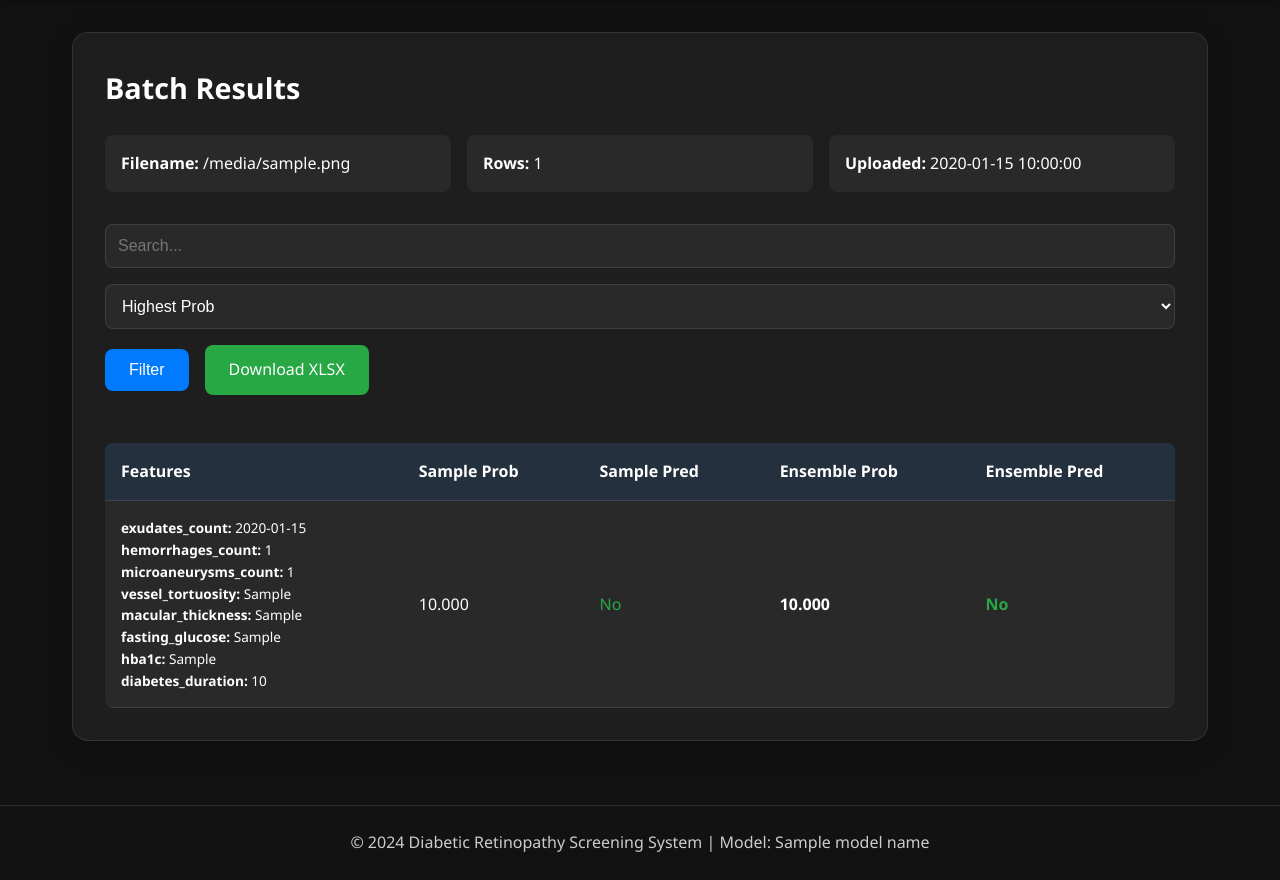
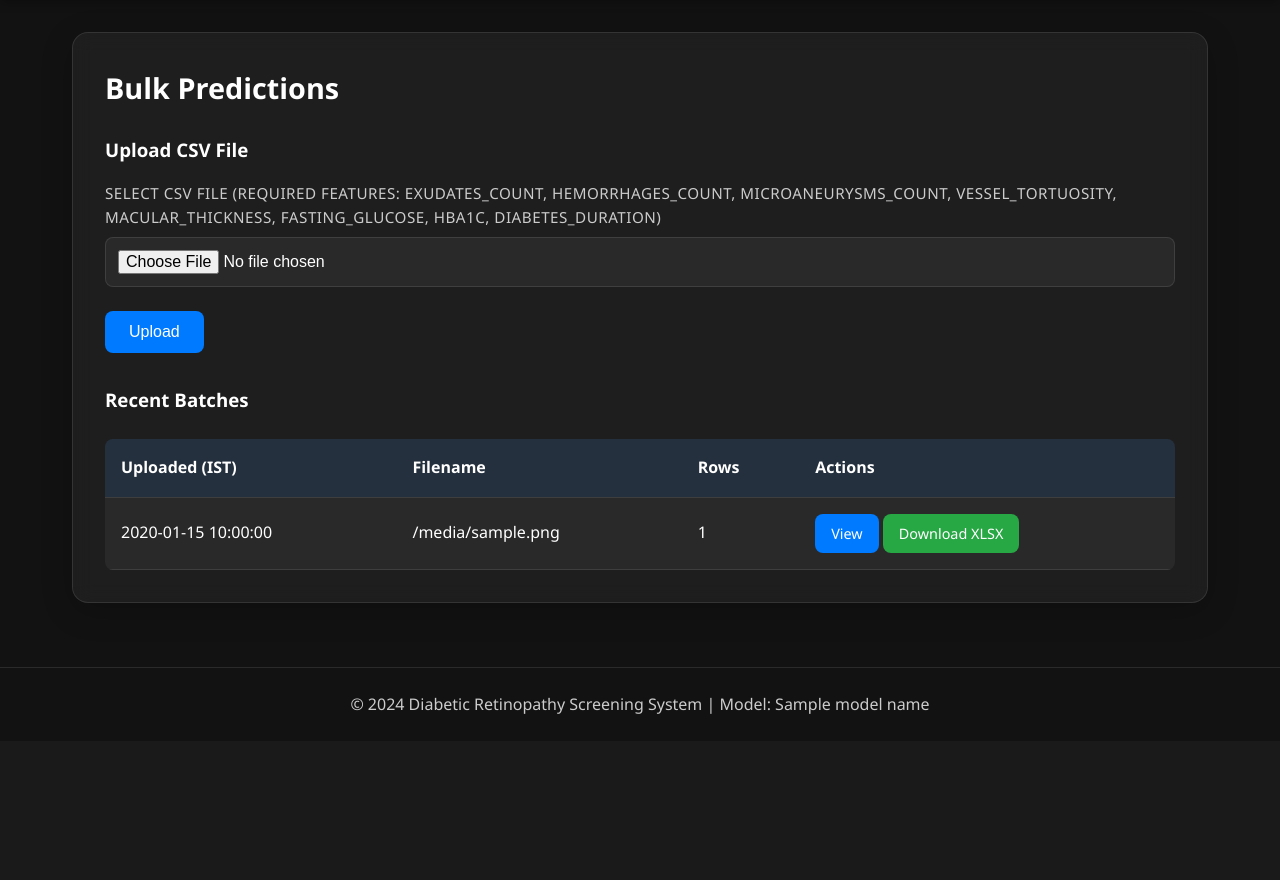
Before and after one commit to PurnaTummala04/Diabetic-retinopathy-detection-app, a Flask app: template templates/doctor_bulk.html in a window 1280 px wide. Shown: the part 75-955 px from the top of the page. After the commit the page ends 789 px from the top, so only its background shows below. Run offline with Flask 3, Linux system fonts and the light colour scheme; the template is opened without the code that fills it: most values are stand-ins (such as "Sample title", 1, 10 or a date in 2020).

Commit message:
Refactor doctor_bulk.html for better batch handling
Updated the doctor_bulk.html template to improve the upload section and display recent batches more clearly.

```diff
--- a/templates/doctor_bulk.html
+++ b/templates/doctor_bulk.html
@@ -2,14 +2,13 @@
 
 {% block content %}
 <div class="card">
-    {% if not batch %}
     <h2>Bulk Predictions</h2>
 
     <div style="margin-bottom: 2rem;">
         <h3 style="margin-bottom: 1rem;">Upload CSV File</h3>
         <form method="POST" action="/doctor/bulk/upload" enctype="multipart/form-data">
             <div class="form-group">
-                    <label for="file">Select CSV File</label>
+                <label for="file">Select CSV File (Required features: exudates_count, hemorrhages_count, microaneurysms_count, vessel_tortuosity, macular_thickness, fasting_glucose, hba1c, diabetes_duration)</label>
                 <input type="file" id="file" name="file" accept=".csv" required>
             </div>
             <button type="submit" class="btn btn-primary">Upload</button>
@@ -35,8 +34,8 @@
                         <td>{{ b.filename }}</td>
                         <td>{{ b.row_count }}</td>
                         <td>
-                                <a href="/doctor/bulk/{{ b.id_str }}" class="btn btn-primary" style="padding: 0.5rem 1rem; font-size: 0.9rem;">View</a>
-                                <a href="/doctor/bulk/{{ b.id_str }}/download" class="btn btn-success" style="padding: 0.5rem 1rem; font-size: 0.9rem;">Download</a>
+                            <a href="{{ url_for('doctor_bulk_view', bid=b.id_str) }}" class="btn btn-primary" style="padding: 0.5rem 1rem; font-size: 0.9rem;">View</a>
+                            <a href="{{ url_for('doctor_bulk_download', bid=b.id_str) }}" class="btn btn-success" style="padding: 0.5rem 1rem; font-size: 0.9rem;">Download XLSX</a>
                         </td>
                     </tr>
                 {% endfor %}
@@ -45,76 +44,5 @@
     {% else %}
         <p style="color: var(--text-secondary);">No batches yet. Upload a CSV to begin.</p>
     {% endif %}
-
-    {% else %}
-        <h2>Batch Results</h2>
-
-        <div style="display: grid; grid-template-columns: repeat(auto-fit, minmax(200px, 1fr)); gap: 1rem; margin-bottom: 2rem;">
-            <div style="background: var(--card-bg); padding: 1rem; border-radius: 8px;">
-                <strong>Filename:</strong> {{ batch.filename }}
-            </div>
-            <div style="background: var(--card-bg); padding: 1rem; border-radius: 8px;">
-                <strong>Rows:</strong> {{ batch.row_count }}
-            </div>
-            <div style="background: var(--card-bg); padding: 1rem; border-radius: 8px;">
-                <strong>Uploaded:</strong> {{ batch.created_str }}
-            </div>
-        </div>
-
-        <form method="GET" style="display: flex; gap: 1rem; margin-bottom: 1.5rem; flex-wrap: wrap; align-items: center;">
-            <input type="hidden" name="bid" value="{{ batch.id_str }}">
-            <input type="text" name="q" placeholder="Search..." value="{{ q }}" style="flex: 1; min-width: 250px;">
-            <select name="order" style="min-width: 150px;">
-                <option value="desc" {% if order == 'desc' %}selected{% endif %}>Highest Prob</option>
-                <option value="asc" {% if order == 'asc' %}selected{% endif %}>Lowest Prob</option>
-            </select>
-            <button type="submit" class="btn btn-primary">Filter</button>
-            <a href="/doctor/bulk/{{ batch.id_str }}/download" class="btn btn-success">Download XLSX</a>
-        </form>
-
-        <div style="overflow-x: auto;">
-            <table>
-                <thead>
-                    <tr>
-                        <th>Features</th>
-                        {% if batch.has_label %}<th>True Label</th>{% endif %}
-                        {% for m in model_order %}<th>{{ m }} Prob</th><th>{{ m }} Pred</th>{% endfor %}
-                        <th>Ensemble Prob</th>
-                        <th>Ensemble Pred</th>
-                    </tr>
-                </thead>
-                <tbody>
-                    {% for r in rows %}
-                        <tr>
-                            <td style="font-size: 0.85rem;">
-                                {% for f in ['exudates_count', 'hemorrhages_count', 'microaneurysms_count', 'vessel_tortuosity', 'macular_thickness', 'fasting_glucose', 'hba1c', 'diabetes_duration'] %}
-                                    <strong>{{ f }}:</strong> {{ r.features[f] }}<br>
-                                {% endfor %}
-                            </td>
-                            {% if batch.has_label %}<td>{{ r.true_label if r.true_label is not none else "N/A" }}</td>{% endif %}
-                            {% for m in model_order %}
-                                <td>{{ "%.3f"|format(r.per_model[m].prob) }}</td>
-                                <td>
-                                    {% if r.per_model[m].pred == 1 %}
-                                        <span style="color: var(--danger);">DR</span>
-                                    {% else %}
-                                        <span style="color: var(--success);">No</span>
-                                    {% endif %}
-                                </td>
-                            {% endfor %}
-                            <td><strong>{{ "%.3f"|format(r.ensemble_avg_prob) }}</strong></td>
-                            <td>
-                                {% if r.ensemble_pred == 1 %}
-                                    <span style="color: var(--danger); font-weight: 600;">DR</span>
-                                {% else %}
-                                    <span style="color: var(--success); font-weight: 600;">No</span>
-                                {% endif %}
-                            </td>
-                        </tr>
-                    {% endfor %}
-                </tbody>
-            </table>
-        </div>
-    {% endif %}
 </div>
 {% endblock %}
```
Lines whose indentation alone changed are shown as unchanged.
